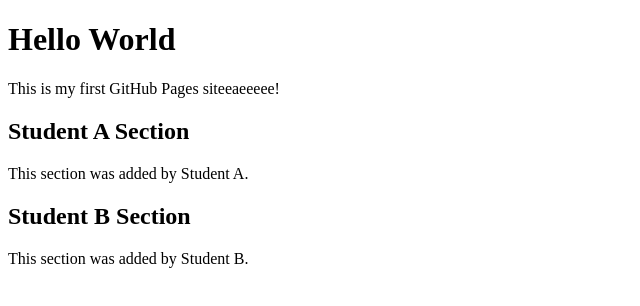
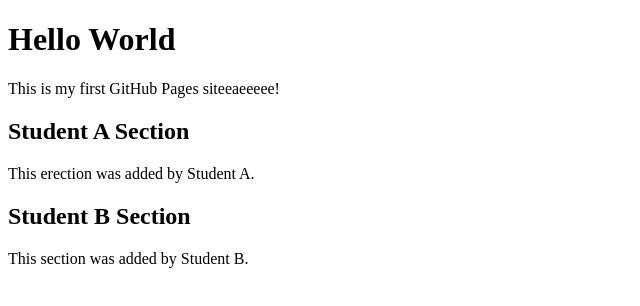
Before and after one commit to ramduttnickeel-ops/MIE_JAVA_2026_YourStudentCode.github.io, a plain HTML site: page index.html in a window 1280 px wide. Shown: the full height of the page, 0-640 px from the left. Drawn offline with Linux system fonts and the light colour scheme.

Commit message:
ChangesLine13

```diff
--- a/index.html
+++ b/index.html
@@ -10,7 +10,7 @@
 <p>This is my first GitHub Pages siteeaeeeee!</p>
 
 <h2>Student A Section</h2>
-<p>This section was added by Student A.</p>
+<p>This erection was added by Student A.</p>
 
 <h2>Student B Section</h2>
 <p>This section was added by Student B.</p>
```
